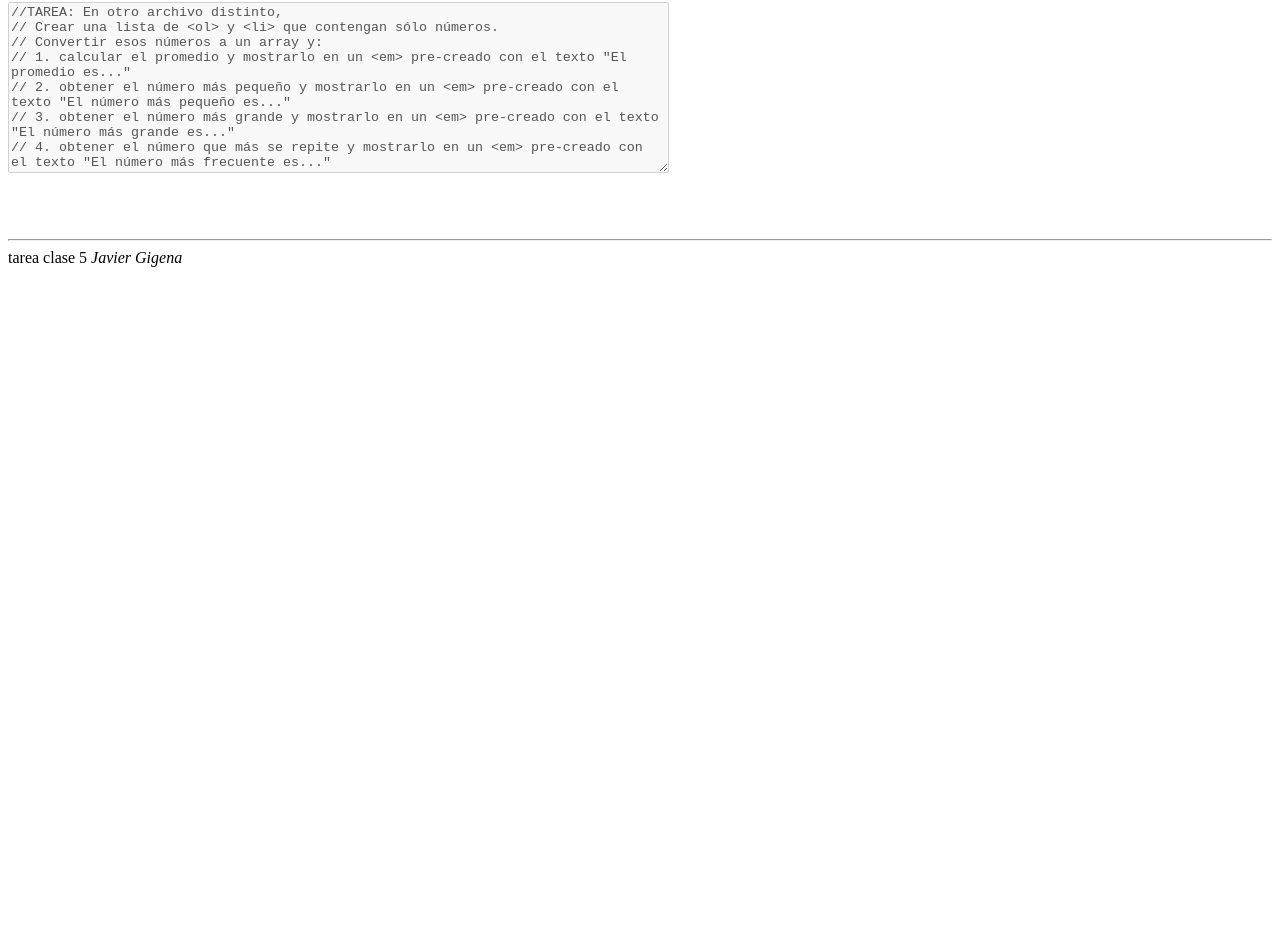
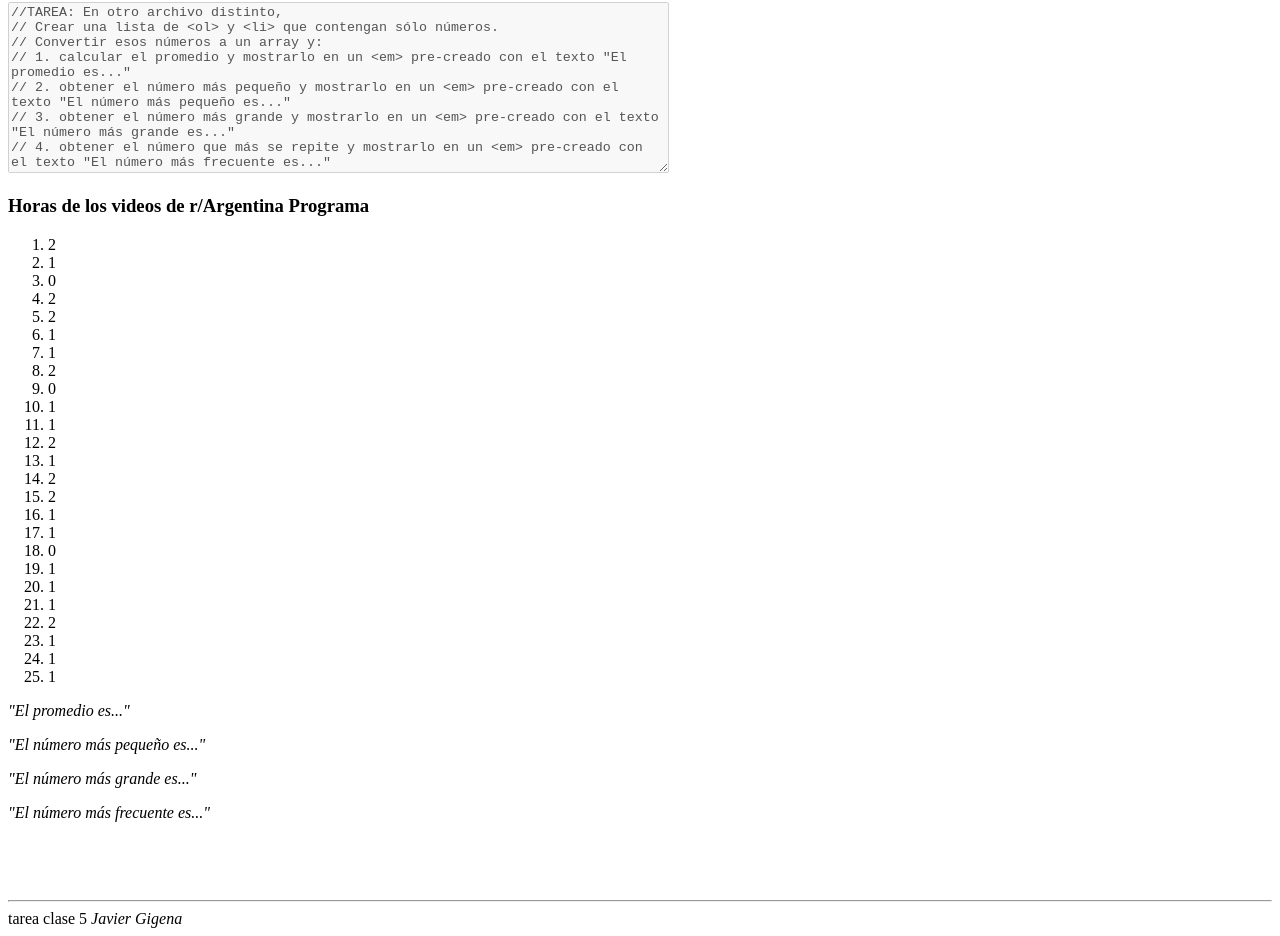
Before and after one commit to jagige/tareas-clase-5, a plain HTML site: page clase-5-tarea-4.html in a window 1280 px wide. Shown: the part 112-1048 px from the top of the page. Before the commit the page ends 800 px from the top, so only its background shows below. Drawn offline with Linux system fonts and the light colour scheme.

Commit message:
Crea lista y textos
Con estos cambios queda terminada la parte de HTML

```diff
--- a/clase-5-tarea-4.html
+++ b/clase-5-tarea-4.html
@@ -25,6 +25,41 @@
     </header>
 
     <main>
+        <h3>Horas de los videos de r/Argentina Programa</h3>
+        <ol>
+            <li>2</li>
+            <li>1</li>
+            <li>0</li>
+            <li>2</li>
+            <li>2</li>
+            <li>1</li>
+            <li>1</li>
+            <li>2</li>
+            <li>0</li>
+            <li>1</li>
+            <li>1</li>
+            <li>2</li>
+            <li>1</li>
+            <li>2</li>
+            <li>2</li>
+            <li>1</li>
+            <li>1</li>
+            <li>0</li>
+            <li>1</li>
+            <li>1</li>
+            <li>1</li>
+            <li>2</li>
+            <li>1</li>
+            <li>1</li>
+            <li>1</li>
+        </ol>
+        <div>
+            <p><em id="promedio">"El promedio es..."</em></p>
+            <p><em id="numeroMasChico">"El número más pequeño es..."</em></p>
+            <p><em id="numeroMasGrande">"El número más grande es..."</em></p>
+            <p><em id="numeroMasFrecuente">"El número más frecuente es..."</em></p>
+        </div>
+
     </main>
 
     <footer>
```
